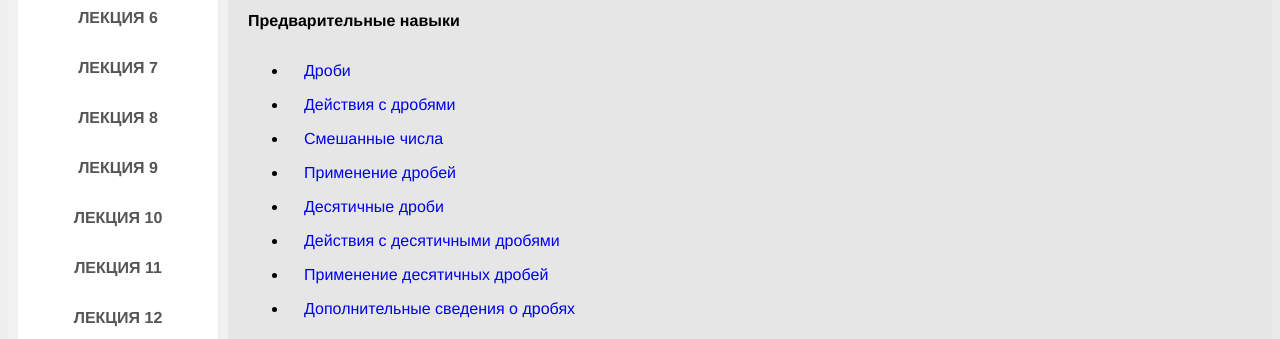
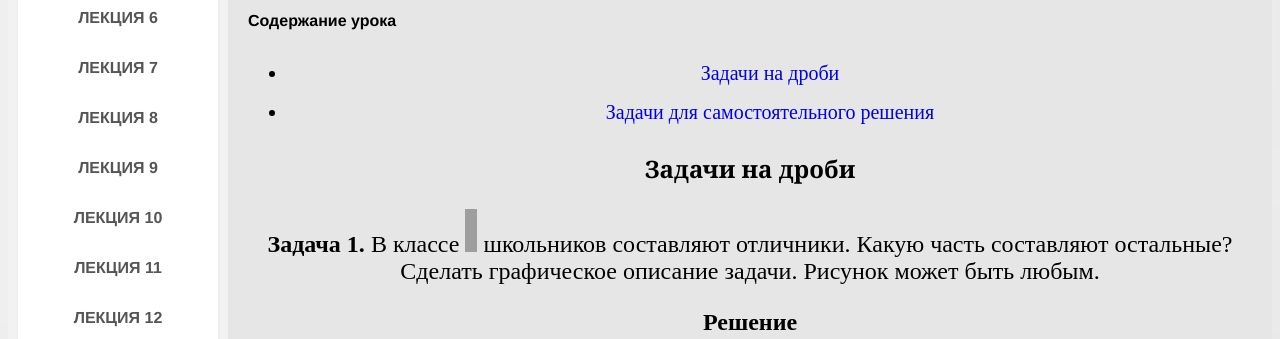
Before and after one commit to nesamionline/math2, a plain HTML site: page lection14.html in a window 1280 px wide. Shown: the part 323-662 px from the top of the page. Drawn offline with Linux system fonts and the light colour scheme; grey boxes are pictures that could not be loaded.

Commit message:
Update lection14.html

```diff
--- a/lection14.html
+++ b/lection14.html
@@ -215,17 +215,6 @@ body{
   <p>Продолжаем изучать элементарные задачи по математике. Данный урок посвящен задачам на дроби.</p>
 <p>Прежде чем решать задачи на дроби, необходимо досконально изучить все темы, касающиеся дробей. Ниже приведен список уроков, которые можно повторить.</p>
 <p>Каждая задача, приведенная в данном уроке, относится к категории элементарных. Если какая-то задача непонятна, это указывает на то, что предыдущий материал усвоен недостаточно хорошо.</p>
-<nav id="before-themes"><b>Предварительные навыки</b></p>
-<ul class="before-themes_item">
-<li><a href="https://spacemath.xyz/drobi/" target="_blank" rel="noopener noreferrer">Дроби</a></li>
-<li><a href="https://spacemath.xyz/deistviya_s_drobyami/" target="_blank" rel="noopener noreferrer">Действия с дробями</a></li>
-<li><a href="https://spacemath.xyz/smeshanie_chisla/" target="_blank" rel="noopener noreferrer">Смешанные числа</a></li>
-<li><a href="https://spacemath.xyz/primenenie_drobey/" target="_blank" rel="noopener noreferrer">Применение дробей</a></li>
-<li><a href="https://spacemath.xyz/desyatichnie_drobi/" target="_blank" rel="noopener noreferrer">Десятичные дроби</a></li>
-<li><a href="https://spacemath.xyz/deystviya_s_desyatichnimi_drobyami/" target="_blank" rel="noopener noreferrer">Действия с десятичными дробями</a></li>
-<li><a href="https://spacemath.xyz/primenenie_desyatichnix_drobey/" target="_blank" rel="noopener noreferrer">Применение десятичных дробей</a></li>
-<li><a href="https://spacemath.xyz/dopolnitelnye-svedeniya-o-drobyah/" target="_blank" rel="noopener noreferrer">Дополнительные сведения о дробях</a></li>
-</ul>
 </nav>
 <nav id="menu"><b>Содержание урока</b></p>
 <ul class="navless">
```
